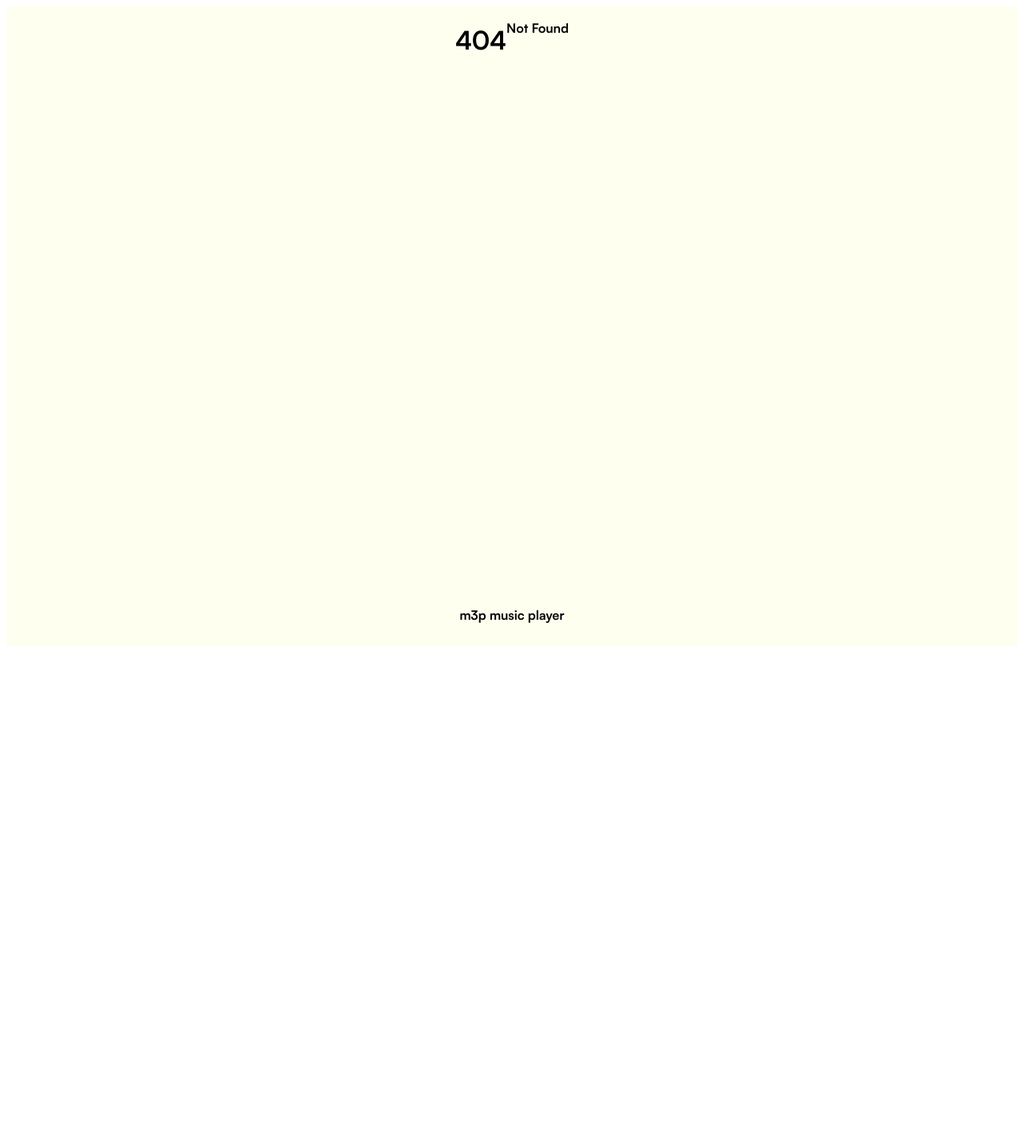
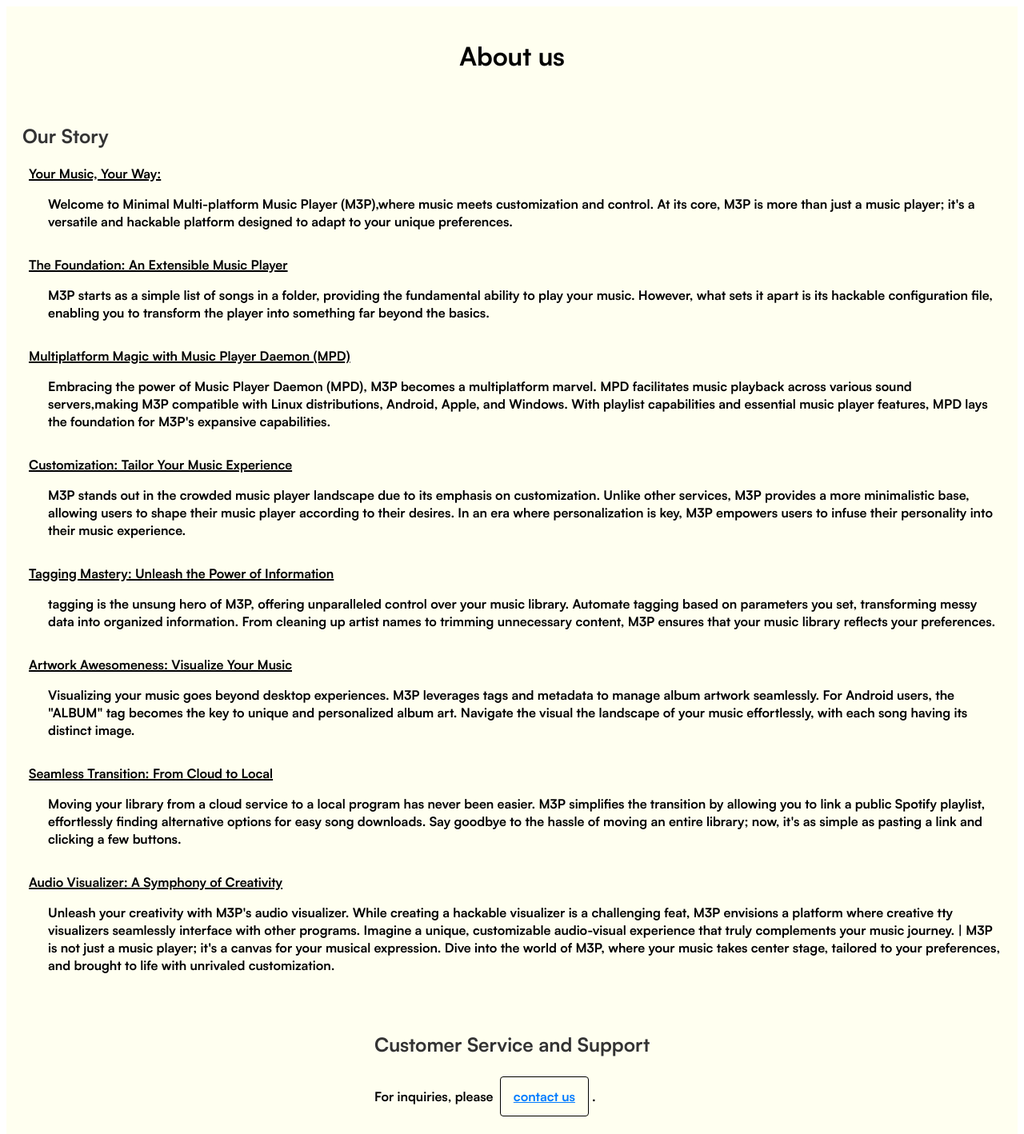
Before and after one commit to autumnWindigo/m3p, a SvelteKit app: page /about in a window 1280 px wide. Before the commit this address had no page. Shown: the top 1418 px of the page at 80% size. Before the commit the page ends 816 px from the top, so only its background shows below. Built offline with nearby package versions, Linux system fonts and the light colour scheme.

Commit message:
Change about page to toolbar instead of settings

```diff
--- /dev/null
+++ b/src/routes/about/+page.svelte
@@ -0,0 +1,162 @@
+<main id="about">
+    <h1>About us</h1>
+	<section id="our-story">
+		<h2>
+			<strong>Our Story</strong>
+		</h2>
+		<section id ="title">
+			<p>
+				<strong>Your Music, Your Way:</strong>
+			</p>
+		</section>
+		<section id ="summary">
+			<p>
+				Welcome to Minimal Multi-platform Music Player (M3P),where music meets customization and control.
+				At its core, M3P is more than just a music player; it's a versatile and hackable platform designed
+				to adapt to your unique preferences.
+			</p>
+		</section>
+		<section id ="title">
+			<p>
+				<strong>The Foundation: An Extensible Music Player</strong>
+			</p>
+		</section>
+		<section id ="summary">
+			<p>
+				M3P starts as a simple list of songs in a folder, providing the fundamental ability to play your music. However, what sets it apart is
+				its hackable configuration file, enabling you to transform the player into something far beyond the basics.
+			</p>
+		</section>
+		<section id = "title">
+			<strong>
+				<p>Multiplatform Magic with Music Player Daemon (MPD)</p>
+			</strong>
+		</section>
+		<section id ="summary">
+			<p>
+				Embracing the power of Music Player Daemon (MPD), M3P becomes a multiplatform marvel. MPD facilitates music playback across various sound
+				servers,making M3P compatible with Linux distributions, Android, Apple, and Windows. With playlist capabilities and essential music player
+				features, MPD lays the foundation for M3P's expansive capabilities.
+			</p>
+		</section>
+		<section id ="title">
+			<p>
+				<strong>Customization: Tailor Your Music Experience</strong>
+			</p>
+		</section>
+		<section id ="summary">
+			<p>
+				M3P stands out in the crowded music player landscape due to its emphasis on customization. Unlike other services, M3P provides a more minimalistic
+				base, allowing users to shape their music player according to their desires. In an era where personalization is key, M3P empowers users to infuse
+				their personality into their music experience.
+			</p>
+		</section>
+		<section id ="title">
+			<p>
+				<strong>Tagging Mastery: Unleash the Power of Information</strong>
+			</p>
+		</section>
+		<section id ="summary">
+			<p>
+				tagging is the unsung hero of M3P, offering unparalleled control over your music
+				library. Automate tagging based on parameters you set, transforming messy data into organized information. From cleaning up artist names to trimming
+				unnecessary content, M3P ensures that your music library reflects your preferences.
+			</p>
+		</section>
+		<section id = "title">
+			<p>
+				<strong>Artwork Awesomeness: Visualize Your Music</strong>
+			</p>
+		</section>
+		<section id ="summary">
+			<p>
+				Visualizing your music goes beyond desktop experiences. M3P leverages tags and metadata
+				to manage album artwork seamlessly. For Android users, the "ALBUM" tag becomes the key to unique and personalized album art. Navigate the visual
+				the landscape of your music effortlessly, with each song having its distinct image.
+			</p>
+		</section>
+		<section id ="title">
+			<p>
+				<strong>Seamless Transition: From Cloud to Local</strong>
+			</p>
+		</section>
+		<section id ="summary">
+			<p>
+				Moving your library from a cloud service to a local program has never been easier. M3P
+				simplifies the transition by allowing you to link a public Spotify playlist, effortlessly finding alternative options for easy song downloads.
+				Say goodbye to the hassle of moving an entire library; now, it's as simple as pasting a link and clicking a few buttons.
+			</p>
+		</section>
+		<section id ="title">
+			<p>
+				<strong>Audio Visualizer: A Symphony of Creativity</strong>
+			</p>
+		</section>
+		<section id ="summary">
+			<p>
+				Unleash your creativity with M3P's audio visualizer. While creating a hackable
+				visualizer is a challenging feat, M3P envisions a platform where creative tty visualizers seamlessly interface with other programs. Imagine
+				a unique, customizable audio-visual experience that truly complements your music journey. | M3P is not just a music player; it's a canvas for your musical expression. Dive into the world of M3P, where your music takes center stage,
+				tailored to your preferences, and brought to life with unrivaled customization.
+			</p>
+		</section>
+	</section>
+
+	<section id="customer-service">
+		<h2>
+			<strong>Customer Service and Support</strong>
+		</h2>
+		<p>
+			For inquiries, please <a href="https://directory.sju.edu/george-j-grevera">contact us</a>.
+		</p>
+	</section>
+    <a href="/">back</a>
+
+</main>
+
+<style>
+	#main {
+	display: flex;
+	flex-direction: column;
+	align-items: center;
+	}
+
+	#title {
+	margin-bottom: .3em;
+	margin-left: .5em;
+	text-decoration-line: underline;
+	text-decoration-thickness: .12em;
+
+	}
+	#summary {
+	margin-bottom: 2em;
+	margin-left: 2em;
+	}
+
+	#about {
+	display: flex;
+	flex-direction: column;
+	align-items: center;
+	padding: 20px;
+	}
+
+	#our-story,
+	#customer-service {
+	margin-top: 20px;
+	}
+
+	h2 {
+	font-weight: bold;
+	color: #333;
+	}
+
+	a {
+	color: #007bff; /* Bootstrap blue color, you can change it to your preferred color */
+	text-decoration: underline;
+	cursor: pointer;
+	}
+
+	a:hover {
+	color: #0056b3;
+	}
+</style>
```
